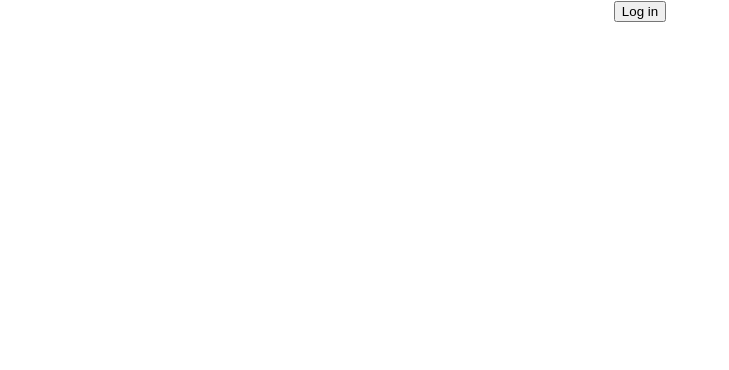
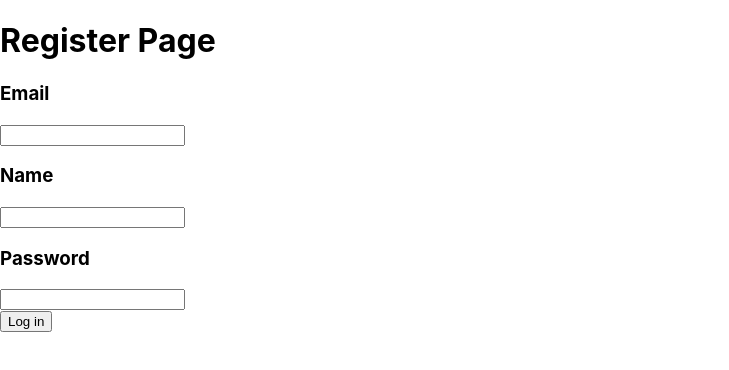
Before and after one commit to bbobohang/CZ3002-Elder-Care, a React (Create React App) app in the folder client/: page /register in a window 1280 px wide. Shown: the top 370 px of the page, without its empty margins (0-729 px from the left). Built offline with nearby package versions, Linux system fonts and the light colour scheme.

Commit message:
Linked Auth

```diff
--- a/client/package.json
+++ b/client/package.json
@@ -9,6 +9,7 @@
 		"axios": "^0.27.2",
 		"react": "^18.2.0",
 		"react-dom": "^18.2.0",
+		"react-router-dom": "^6.3.0",
 		"react-scripts": "5.0.1",
 		"web-vitals": "^2.1.4"
 	},
--- a/client/src/App.js
+++ b/client/src/App.js
@@ -1,11 +1,16 @@
-import logo from './logo.svg';
-import './App.css';
+import { BrowserRouter, Routes, Route } from 'react-router-dom';
+
+import Register from './Auth/Register';
 import Login from './Auth/Login';
+
 function App() {
 	return (
-		<div className='App'>
-			<Login />
-		</div>
+		<BrowserRouter>
+			<Routes>
+				<Route path='/login' element={<Login />} />
+				<Route path='/register' element={<Register />} />
+			</Routes>
+		</BrowserRouter>
 	);
 }
 
--- a/client/src/Auth/Login.js
+++ b/client/src/Auth/Login.js
@@ -1,16 +1,21 @@
 //This is the login front and back end integration code
-import { useState } from 'react';
-
-const requestOptions = {
-	method: 'POST',
-	headers: { 'Content-Type': 'application/json' },
-	body: JSON.stringify({ email: 'admin1@gmail.com', password: '123456' }),
-};
+import { useState, useRef } from 'react';
 
 const Login = () => {
 	const [login, setLogin] = useState({});
-	const getLogin = async () => {
+	const refEmail = useRef('');
+	const refPassword = useRef('');
+
+	const handleClick = async () => {
 		try {
+			const requestOptions = {
+				method: 'POST',
+				headers: { 'Content-Type': 'application/json' },
+				body: JSON.stringify({
+					email: refEmail.current.value,
+					password: refPassword.current.value,
+				}),
+			};
 			fetch('http://localhost:5000/api/auth/login', requestOptions)
 				.then((response) => response.json())
 				.then((data) => {
@@ -24,8 +29,13 @@ const Login = () => {
 
 	return (
 		<div className='Login'>
-			<button onClick={getLogin}>Log in</button>
-			<div>{login.email}</div>
+			<h1>Login Page</h1>
+			<h3>email</h3>
+			<input ref={refEmail} type='text' name='email' />
+			<h3>Password</h3>
+			<input ref={refPassword} type='text' name='password' />
+			<button onClick={handleClick}>Log in</button>
+			{login.email && <div>{login.email} has been logged in!</div>}
 		</div>
 	);
 };
--- /dev/null
+++ b/client/src/Auth/Register.js
@@ -0,0 +1,49 @@
+import React, { useState, useRef } from 'react';
+
+const Register = () => {
+	const [register, setRegister] = useState({});
+	const [error, setError] = useState({});
+	const refInput = useRef();
+	const handleClick = async () => {
+		try {
+			const requestOptions = {
+				method: 'POST',
+				headers: { 'Content-Type': 'application/json' },
+				body: JSON.stringify({
+					email: refInput.current[0].value,
+					name: refInput.current[1].value,
+					password: refInput.current[2].value,
+				}),
+			};
+
+			fetch('http://localhost:5000/api/auth/register', requestOptions)
+				.then((response) => response.json())
+				.then((data) => {
+					setRegister(data);
+					console.log(data);
+				});
+		} catch (error) {
+			setError(error);
+		}
+	};
+	return (
+		<>
+			<h1>Register Page</h1>
+
+			<form ref={refInput}>
+				<h3>Email</h3>
+				<input type='text' name='Email' />
+				<h3>Name</h3>
+				<input type='text' name='Name' />
+				<h3>Password</h3>
+				<input type='password' name='Password' />
+			</form>
+
+			<button onClick={handleClick}>Log in</button>
+			{register.email && <div>{register.name} has been registered! </div>}
+			{register.errors && <div>{register.errors.msg} </div>}
+		</>
+	);
+};
+
+export default Register;
```
Also changed, not shown: 2 other files (tests, documents, lock files or other folders).
